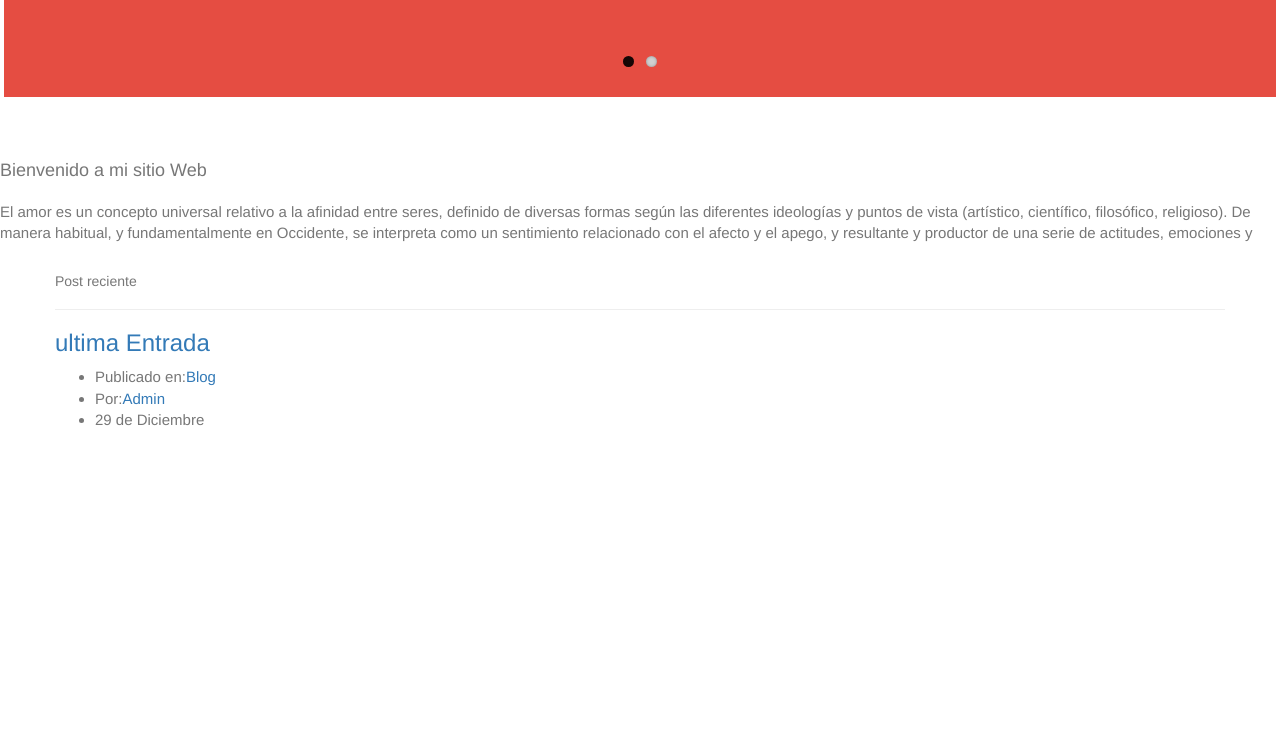
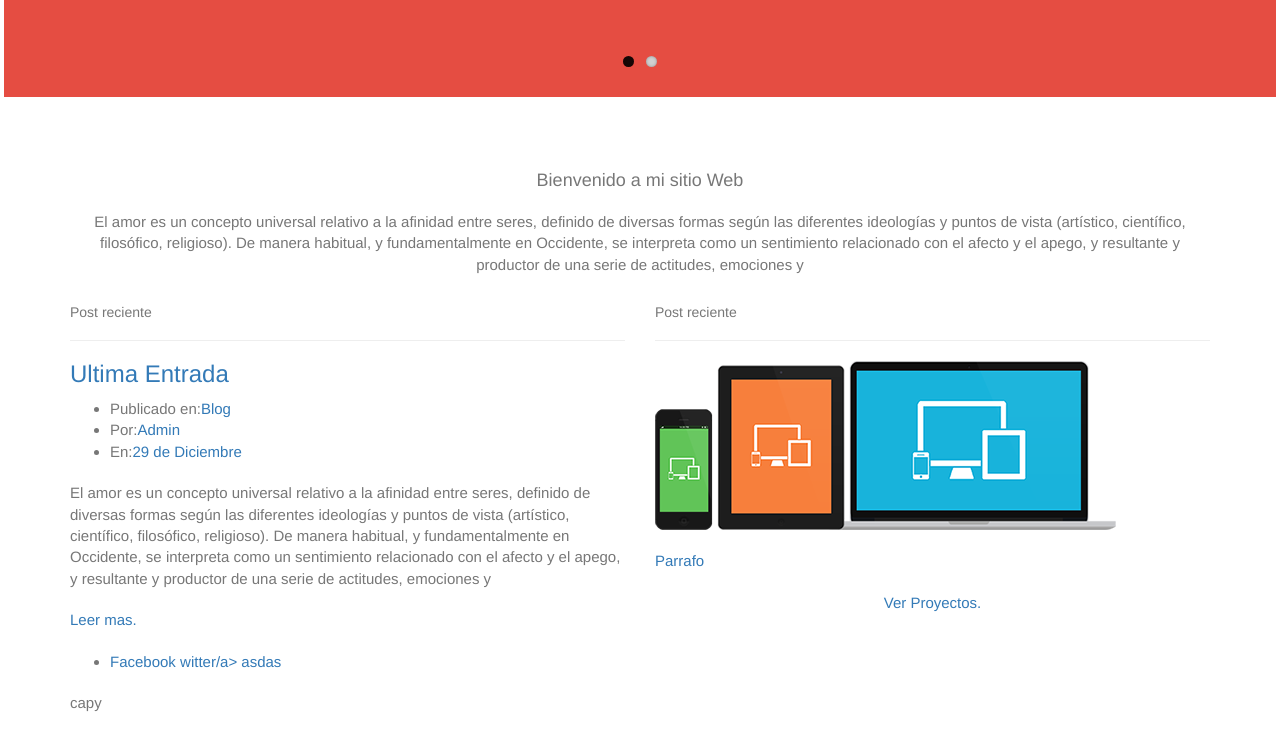
Before and after one commit to danipab12/Cuso-html, a plain HTML site: page index.html in a window 1280 px wide. Shown: the part 511-1244 px from the top of the page. Before the commit the page ends 953 px from the top, so only its background shows below. Drawn offline with nearby package versions, Linux system fonts and the light colour scheme; files that its build step writes are made by us from their sources.

Commit message:
Pie de Pagina

```diff
--- a/index.html
+++ b/index.html
@@ -105,32 +105,59 @@
 			<!-- mensaje de Bienbenida  -->
 
 			<section class="bienvenida">
-				<container>
+				<div class="container text-center">
 					<h4 class="titulo-bienvenida">Bienvenido a mi sitio Web</h4>
 					<p class="mensaje-bienvenida">El amor es un concepto universal relativo a la afinidad entre seres, definido de diversas formas según las diferentes ideologías y puntos de vista (artístico, científico, filosófico, religioso). De manera habitual, y fundamentalmente en Occidente, se interpreta como un sentimiento relacionado con el afecto y el apego, y resultante y productor de una serie de actitudes, emociones y</p>
-				</container>
+				</div>
 			</section>
 
 			<!-- Cuerpo Home -->
 				<section class="container cuerpo-home">
 					<div class="row clearfix">
-						<div class="col-md-6"></div>
+						<div class="col-md-6">
 						<div class="article articulo-home">
 							<h5>Post reciente</h5>
 							<hr>
 							<header class="titulo-post">
-								<h3><a href="">ultima Entrada</a></h3>
+								<h3><a href="">Ultima Entrada</a></h3>
 							</header>
-							<ul class="info">
-								<li>Publicado en:<a href="">Blog</a></li>
-								<li>Por:<a href="">Admin</a></li>
-								<li><a href=""></a>29 de Diciembre</li>
-							</ul>
+									<ul class="info">
+										<li>Publicado en:<a href="">Blog</a></li>
+										<li>Por:<a href="">Admin</a></li>
+										<li>En:<a href="">29 de Diciembre</a></li>
+									</ul>
+									<div class="excerpt">
+										<p>El amor es un concepto universal relativo a la afinidad entre seres, definido de diversas formas según las diferentes ideologías y puntos de vista (artístico, científico, filosófico, religioso). De manera habitual, y fundamentalmente en Occidente, se interpreta como un sentimiento relacionado con el afecto y el apego, y resultante y productor de una serie de actitudes, emociones y</p>
+										<p><a href="" class="post-link">Leer mas.</a></p>
+									</div>
+								</div>
 							</div>
-						<div class="col-md-6"></div>
+							<!-- Proyecto Reciente  -->
+						<div class="col-md-6">
+							<h5>Post reciente</h5>
+							<hr>
+							<article class="proyecto-home"><a href="">
+									<img src="imagenes/img-slider1.png" alt="img-responsive center-block">
+									<p>Parrafo</p>
+									<p class="text-center"><a class="ver-proyectos" href="">Ver Proyectos.</a></p>
+								</a></article>
+						</div>
 					</div>
 				</section>
 
+				<!-- Pie de pagina -->
+			<footer class="pie-pagina">
+				<div class="container">
+					<ul class="iconos-redes">
+						<li>
+							<a href="">Facebook</a>
+							<a href=""<>witter/a>
+							<a href="">asdas</a>
+						</li>
+					</ul>
+					<p class="copy">capy</p>
+				</div>
+			</footer>
 
     <!-- jQuery (necessary for Bootstrap's JavaScript plugins) -->
     <script src="https://ajax.googleapis.com/ajax/libs/jquery/1.12.4/jquery.min.js"></script>
```
